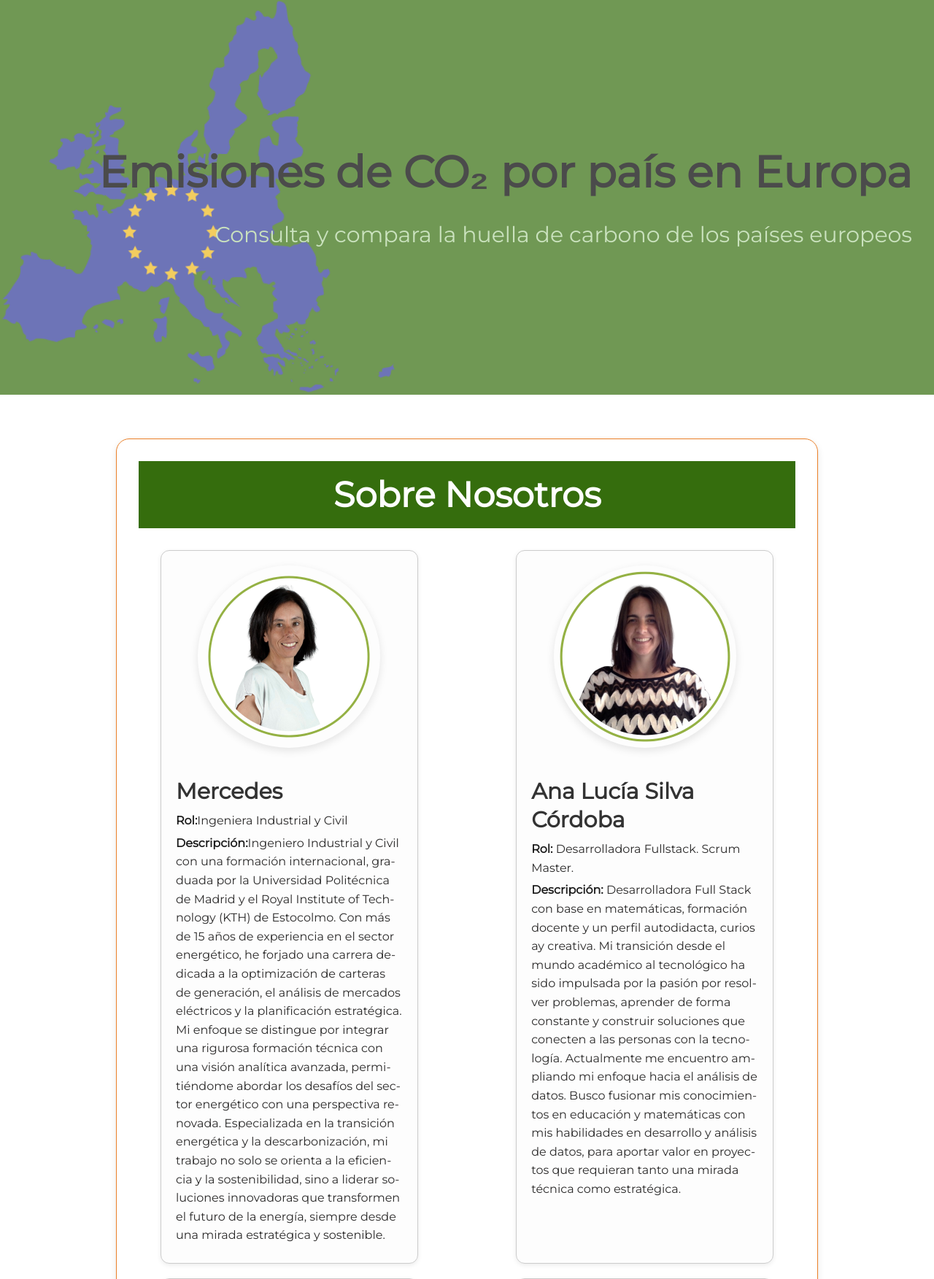
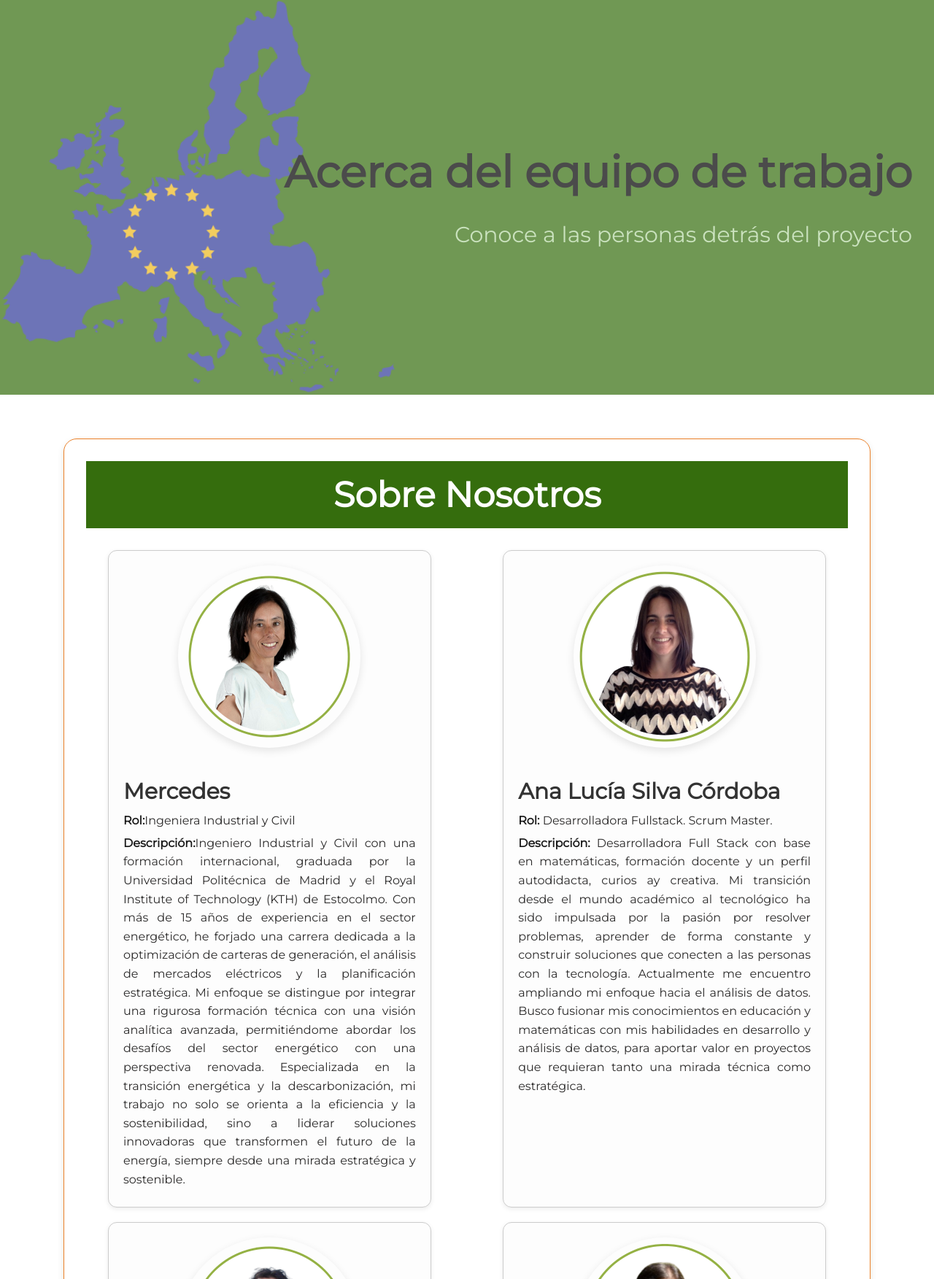
Before and after one commit to alusilcof5/eu_emisions, a Flask app: page /about in a window 1280 px wide. Shown: the part 132-1885 px from the top of the page at 73% size. Run offline with Flask 3, Linux system fonts and the light colour scheme.

Commit message:
fix:fixing the header for each page

```diff
--- a/static/css/about.css
+++ b/static/css/about.css
@@ -1,8 +1,7 @@
-/* Estilos generales del contenedor principal (adaptado de .country-info) */
 .team-info {
 
   padding: 30px;
-  max-width: 900px;
+  max-width: 90%;
   margin: 40px auto;
   background-color: white;
   border-radius: 18px;
@@ -10,19 +9,19 @@
   box-shadow: 0 4px 10px rgba(0, 0, 0, 0.1);
 }
 
-/* Estilo para el título H3 (la barra verde superior) */
+
 .team-info h3 {
   text-align: center;
-  background-color: #356d0d; /* Verde oscuro como en la imagen */
+  background-color: #356d0d;
   color: white;
-  padding: 15px 20px; /* Ajusta el padding para el tamaño deseado */
-  margin: 0; /* Quitamos márgenes por defecto del h3 */
-  font-size: 1.6em; /* Tamaño de fuente del título */
+  padding: 15px 20px;
+  margin: 0;
+  font-size: 1.6em;
   font-weight: bold;
   line-height: 1.3;
 }
 
-/* Contenedor para todos los miembros - en fila */
+
 .team-members {
   padding: 30px;
   display: flex;
@@ -32,16 +31,18 @@
   gap: 20px;
 }
 
-/* Estilo para cada miembro en modo tarjeta */
 .team-member {
   background-color: #fdfdfd;
   border: 1px solid #ccc;
   border-radius: 12px;
   box-shadow: 0 2px 6px rgba(0,0,0,0.08);
   padding: 20px;
-  width: 42%; /* Aproximadamente 4 por fila */
+  width: 45%;
   box-sizing: border-box;
   transition: transform 0.2s ease;
+  text-align: justify;
+  hyphens: none;
+
 }
 
 .team-member:hover {
@@ -57,22 +58,23 @@
 
 }
 
-/* Estilo para los párrafos dentro de cada miembro */
 .team-member p {
-  font-size: 1rem; /* Tamaño de fuente del texto */
-  color: #2b2a2a;   /* Color del texto */
-  font-weight: 400; /* Peso normal para el texto */
+  font-size: 1rem;
+  color: #2b2a2a;
+  font-weight: 400;
   line-height: 1.6;
-  margin-bottom: 5px; /* Pequeño espacio entre párrafos del mismo miembro */
+  margin-bottom: 5px;
+  word-break: keep-all;
+  hyphens: none;
 }
 
 .team-member p strong {
-  font-weight: 600; /* Hacemos el texto en negrita un poco más fuerte */
-  color: #1a1a1a;   /* Un poco más oscuro para el label */
+  font-weight: 600px;
+  color: #1a1a1a;
 }
 
 
-/* Estilos del botón (los que ya tenías son buenos) */
+
 .button__container {
   display: flex;
   justify-content: center;
--- a/templates/about.html
+++ b/templates/about.html
@@ -2,7 +2,11 @@
 
 {% block title %}Sobre Nosotros{% endblock %}
 
+{% block header_title %}Acerca del equipo de trabajo{% endblock %}
+{% block header_subtitle %}Conoce a las personas detrás del proyecto{% endblock %}
+
 {% block content %}
+
 <main>
   <section class="team-info">
     <h3>Sobre Nosotros</h3>
--- a/templates/country_details.html
+++ b/templates/country_details.html
@@ -1,6 +1,6 @@
 {% extends "layout.html" %}
 
-{% block title %}Sobre Nosotros{% endblock %}
+{% block title %}countries details{% endblock %}
 
 {% block content %}
     <section class="country-info">
--- a/templates/index.html
+++ b/templates/index.html
@@ -1,6 +1,6 @@
 {% extends "layout.html" %}
 
-{% block title %}About Us{% endblock %}
+{% block title %}Inicio{% endblock %}
 
 {% block content %}
 <main>
--- a/templates/layout.html
+++ b/templates/layout.html
@@ -35,8 +35,9 @@
     <header class="header">
         <!-- LOGO A LA DERECHA -->
         <div class="header__text">
-            <h1>Emisiones de CO₂ por país en Europa</h1>
-            <p class="paragraph">Consulta y compara la huella de carbono de los países europeos</p>
+            <h1>{% block header_title %}Emisiones de CO₂ por país en Europa{% endblock %}</h1>
+            <p class="paragraph">{% block header_subtitle %}Consulta y compara la huella de carbono de los países europeos{% endblock %}</p>
+
         </div>
     </header>
     <main>
--- a/templates/project.html
+++ b/templates/project.html
@@ -1,6 +1,9 @@
 {% extends "layout.html" %}
 
-{% block title %}Sobre Nosotros{% endblock %}
+{% block title %}Acerca del Proyecto{% endblock %}
+
+{% block header_title %}Acerca del proyecto{% endblock %}
+{% block header_subtitle %}Objetivos, motivaciones y resultados esperados{% endblock %}
 
 {% block content %}
 <main class="project-content">
```
